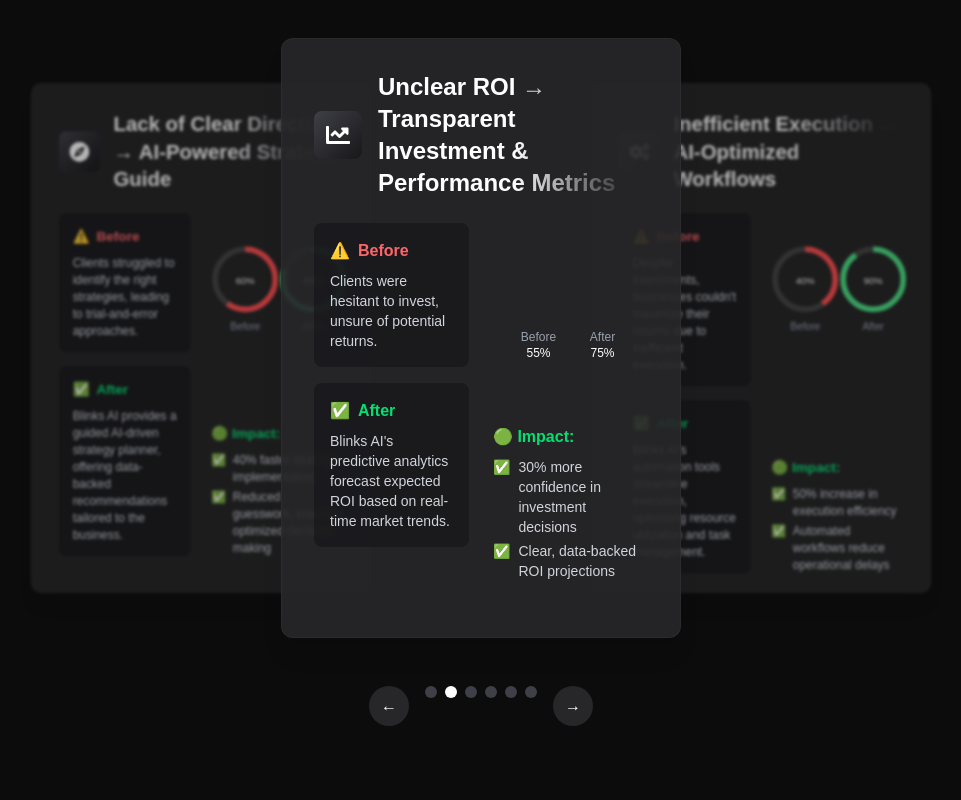
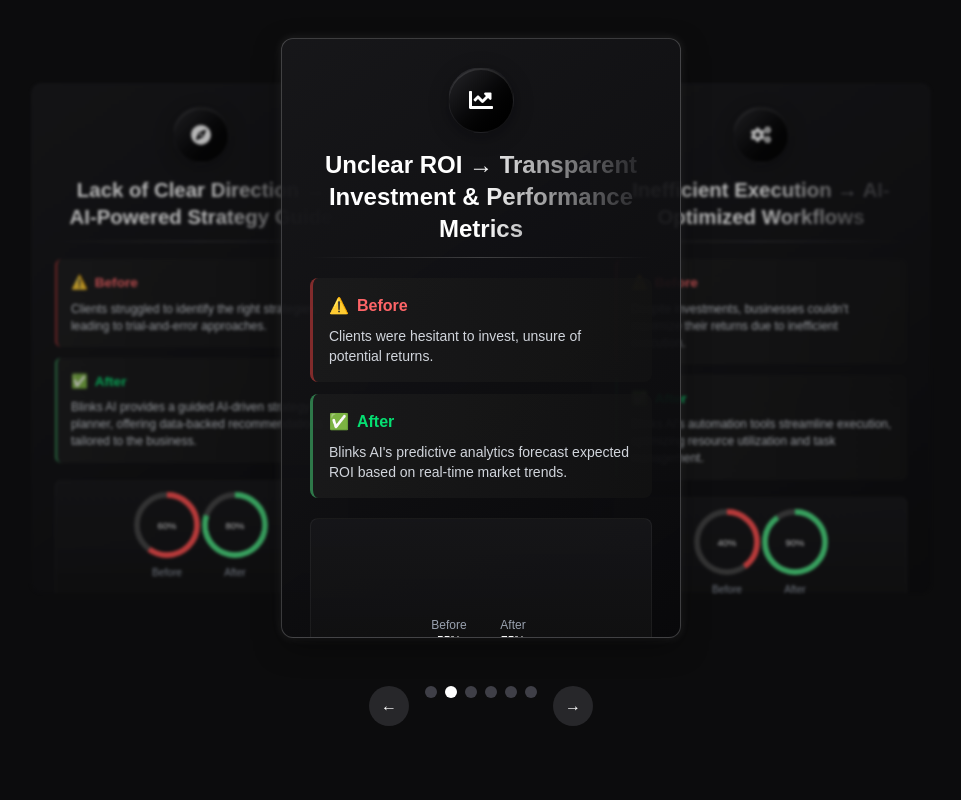
Before and after one commit to RUSHi-VAiRALE/blinks-ai, a Next.js app: page /about in a window 1280 px wide. Shown: the part 740-1540 px from the top of the page, without its empty margins (159-1120 px from the left). Built offline with nearby package versions, Linux system fonts and the light colour scheme.

Commit message:
updated carousel

```diff
--- a/src/components/about/ProblemSection.jsx
+++ b/src/components/about/ProblemSection.jsx
@@ -93,27 +93,59 @@
         duration: 0.5
       }}
     >
-      <div className="bg-zinc-800/90 backdrop-blur-sm rounded-xl overflow-hidden border border-zinc-700/30 hover:border-indigo-500/30 shadow-xl h-full">
-        <div className="p-6 md:p-8 h-full flex flex-col">
-          <div className="flex items-center gap-4 mb-6">
-            <div className="bg-gradient-to-br from-zinc-700 to-zinc-900 p-3 rounded-lg">
+      <div
+        className={`h-full rounded-xl overflow-hidden shadow-xl ${position === 'center' ? 'border border-white/20' : ''}`}
+        style={{
+          background: 'linear-gradient(145deg, rgba(24,24,27,0.9) 0%, rgba(9,9,11,0.95) 100%)',
+          boxShadow: position === 'center' ? '0 10px 30px -5px rgba(0, 0, 0, 0.5), 0 0 10px rgba(255, 255, 255, 0.1)' : 'none'
+        }}
+      >
+        {/* Card content with vertical layout */}
+        <div className="p-6 md:p-7 h-full flex flex-col">
+          {/* Icon at the top */}
+          <div className="flex justify-center mb-4">
+            <div
+              className="p-5 rounded-full bg-gradient-to-br from-zinc-800 to-black shadow-lg border border-zinc-700/30"
+              style={{
+                boxShadow: '0 4px 20px rgba(0, 0, 0, 0.3), inset 0 2px 0 rgba(255, 255, 255, 0.1)'
+              }}
+            >
+              <div className="text-3xl text-white">
                 {problem.icon}
               </div>
-            <h3 className="text-xl md:text-2xl font-bold bg-gradient-to-r from-white via-white to-zinc-900 text-transparent bg-clip-text">
+            </div>
+          </div>
+
+          {/* Heading below icon */}
+          <div className="text-center mb-5">
+            <h3 className="text-xl md:text-2xl font-bold bg-gradient-to-r from-white via-white to-zinc-900 text-transparent bg-clip-text px-2">
               {problem.title}
             </h3>
+            <div className="w-full h-[1px] bg-gradient-to-r from-transparent via-white/20 to-transparent mt-3"></div>
           </div>
 
-          <div className="grid md:grid-cols-2 gap-6 mb-6 flex-grow">
-            <div className="space-y-4">
-              <div className="bg-zinc-900/70 p-4 rounded-lg">
+          {/* Before and After sections */}
+          <div className="space-y-3 mb-5">
+            <div
+              className="p-4 rounded-lg relative overflow-hidden"
+              style={{
+                background: 'linear-gradient(to right, rgba(30,30,30,0.7), rgba(20,20,20,0.7))',
+                borderLeft: '3px solid rgba(239, 68, 68, 0.5)'
+              }}
+            >
               <h4 className="text-red-400 font-semibold mb-2 flex items-center">
                 <span className="mr-2">⚠️</span> Before
               </h4>
               <p className="text-gray-300 text-sm">{problem.before}</p>
             </div>
 
-              <div className="bg-zinc-900/70 p-4 rounded-lg">
+            <div
+              className="p-4 rounded-lg relative overflow-hidden"
+              style={{
+                background: 'linear-gradient(to right, rgba(30,30,30,0.7), rgba(20,20,20,0.7))',
+                borderLeft: '3px solid rgba(74, 222, 128, 0.5)'
+              }}
+            >
               <h4 className="text-green-400 font-semibold mb-2 flex items-center">
                 <span className="mr-2">✅</span> After
               </h4>
@@ -121,21 +153,47 @@
             </div>
           </div>
 
-            <div className="flex flex-col">
-              <div className="h-[180px] flex items-center justify-center">
+          {/* Chart and Impact */}
+          <div className="flex-grow flex flex-col">
+            {/* Chart visualization */}
+            <div
+              className="mb-4 p-3 rounded-lg flex items-center justify-center"
+              style={{
+                background: 'linear-gradient(to bottom, rgba(24,24,27,0.8), rgba(15,15,15,0.9))',
+                border: '1px solid rgba(255,255,255,0.05)'
+              }}
+            >
+              <div className="h-[140px]">
                 {renderChart()}
               </div>
+            </div>
 
-              <div className="mt-auto">
-                <h4 className="text-green-400 font-semibold mb-2">🟢 Impact:</h4>
-                <ul className="space-y-1">
+            {/* Impact metrics */}
+            <div
+              className="p-4 rounded-lg flex-grow"
+              style={{
+                background: 'linear-gradient(145deg, rgba(24,24,27,0.7), rgba(15,15,15,0.8))',
+                borderTop: '1px solid rgba(74, 222, 128, 0.2)'
+              }}
+            >
+              <h4 className="text-green-400 font-semibold mb-3 flex items-center">
+                <span className="mr-2">💡</span> Impact
+              </h4>
+              <ul className="space-y-2">
                 {problem.impact.map((item, i) => (
                   <li key={i} className="text-gray-300 text-sm flex items-start">
-                      <span className="text-green-400 mr-2">✅</span> {item}
+                    <span className="text-green-400 mr-2">→</span> {item}
                   </li>
                 ))}
               </ul>
             </div>
+          </div>
+
+          {/* Card footer */}
+          <div className="mt-3 pt-2 border-t border-zinc-800/50">
+            <div className="flex justify-between items-center">
+              <div className="text-xs text-zinc-500">Blinks AI</div>
+              <div className="text-xs text-zinc-500">Problem #{problem.index + 1}</div>
             </div>
           </div>
         </div>
```
Lines whose indentation alone changed are shown as unchanged.
